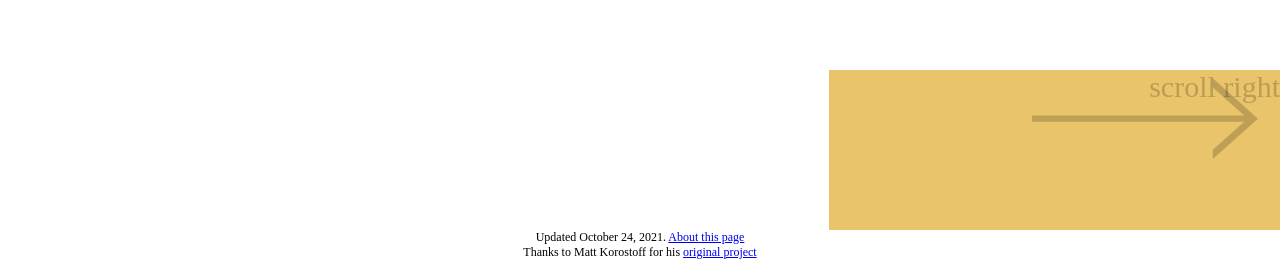
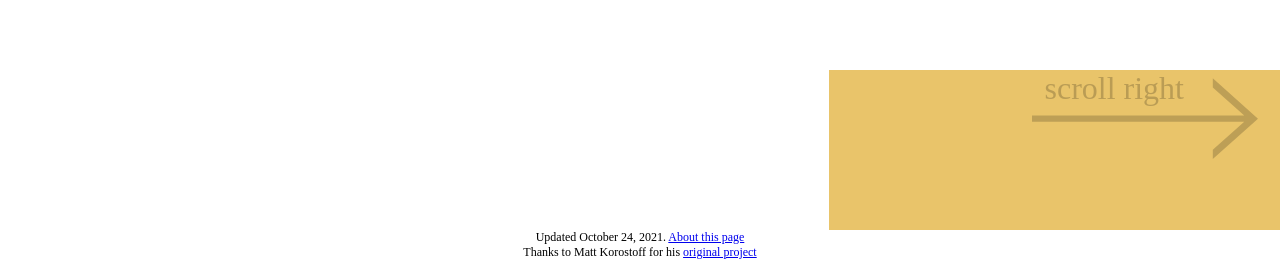
Before and after one commit to arthurmaciel/amazontoscale, a plain HTML site: page index.html in a window 1280 px wide. Shown: the part 272-552 px from the top of the page. Drawn offline with Linux system fonts and the light colour scheme; a web font is replaced by a local one.

Commit message:
Refactoring title-screen

```diff
--- a/main.css
+++ b/main.css
@@ -34,7 +34,7 @@ h1 {
   min-height: 30%;
 
   text-align: right;
-  font-size: 30px;
+  /* font-size:  */
   color: #00000033;
 
   background-image: url(img/right.svg);
@@ -47,6 +47,10 @@ h1 {
   animation-iteration-count: infinite;
   animation-direction: forward;
   animation-duration: 3s;
+}
+.scroll-this-way > span {
+  margin-right: 3em;
+  font-size: 2em;
 }
 @keyframes bouncy-arrow {
   0% {
```
